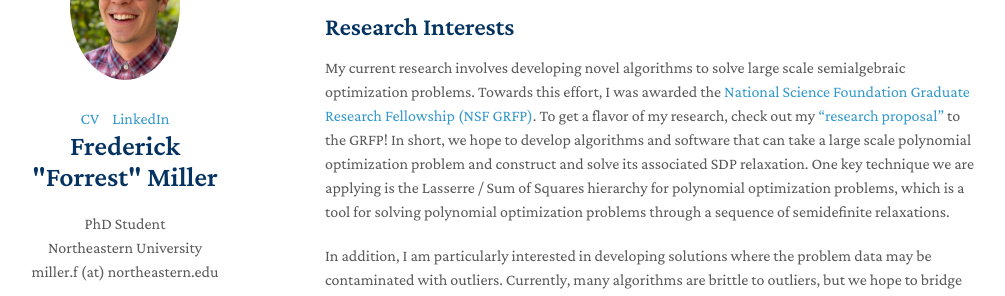
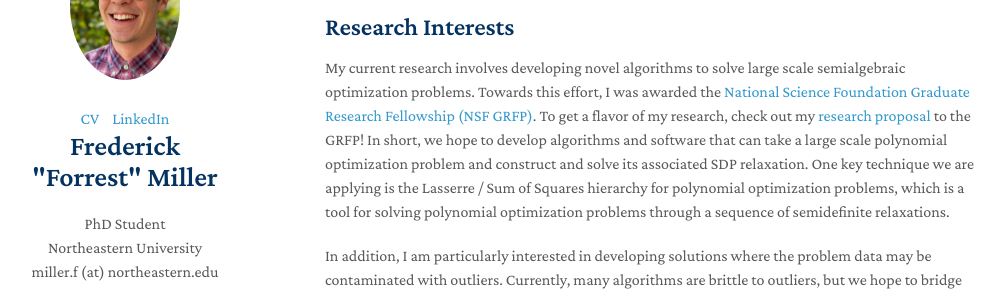
Before and after one commit to fimiller/fimiller.github.io, a Jekyll site: the page built from index.md, in a window 1280 px wide and 900 px high, scrolled down 377 px. Shown: the part 153-449 px from the top of the window, without its empty margins (145-1150 px from the left). Built offline with Jekyll 4.4.1, drawn with Linux system fonts in a browser that asks for light colours; nearby versions of some CDN libraries; a style sheet for code colours, icons or effects is not loaded; our own code applies the rules of GitHub Pages for plain Markdown files.

Commit message:
small typo

```diff
--- a/index.md
+++ b/index.md
@@ -17,7 +17,7 @@ Outside of mathematics, I like watching movies and going hiking through New Engl
 
 
 ## Research Interests
-My current research involves developing novel algorithms to solve large scale semialgebraic optimization problems. Towards this effort, I was awarded the [National Science Foundation Graduate Research Fellowship (NSF GRFP)](https://nsfgrfp.org/). To get a flavor of my research, check out my ["research proposal"](./assets/grfp_proposal.pdf) to the GRFP! In short, we hope to develop algorithms and software that can take a large scale polynomial optimization problem and construct and solve its associated SDP relaxation. One  key technique we are applying is the Lasserre / Sum of Squares hierarchy for polynomial optimization problems, which is a tool for solving polynomial optimization problems through a sequence of semidefinite relaxations.
+My current research involves developing novel algorithms to solve large scale semialgebraic optimization problems. Towards this effort, I was awarded the [National Science Foundation Graduate Research Fellowship (NSF GRFP)](https://nsfgrfp.org/). To get a flavor of my research, check out my [research proposal](./assets/grfp_proposal.pdf) to the GRFP! In short, we hope to develop algorithms and software that can take a large scale polynomial optimization problem and construct and solve its associated SDP relaxation. One  key technique we are applying is the Lasserre / Sum of Squares hierarchy for polynomial optimization problems, which is a tool for solving polynomial optimization problems through a sequence of semidefinite relaxations.
 
 In addition, I am particularly interested in developing solutions where the problem data may be contaminated with outliers. Currently, many algorithms are brittle to outliers, but we hope to bridge this gap by developing robust algorithms for these problems.
 
```
